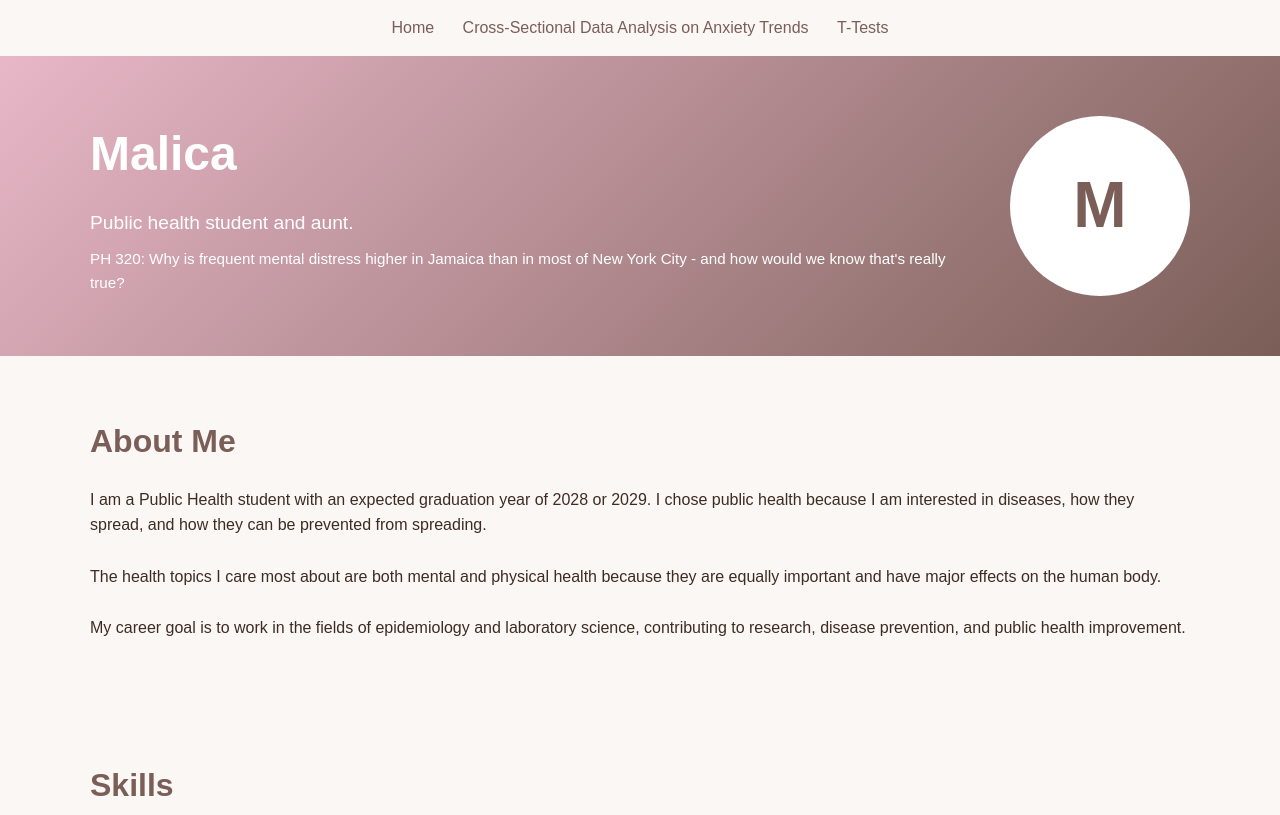
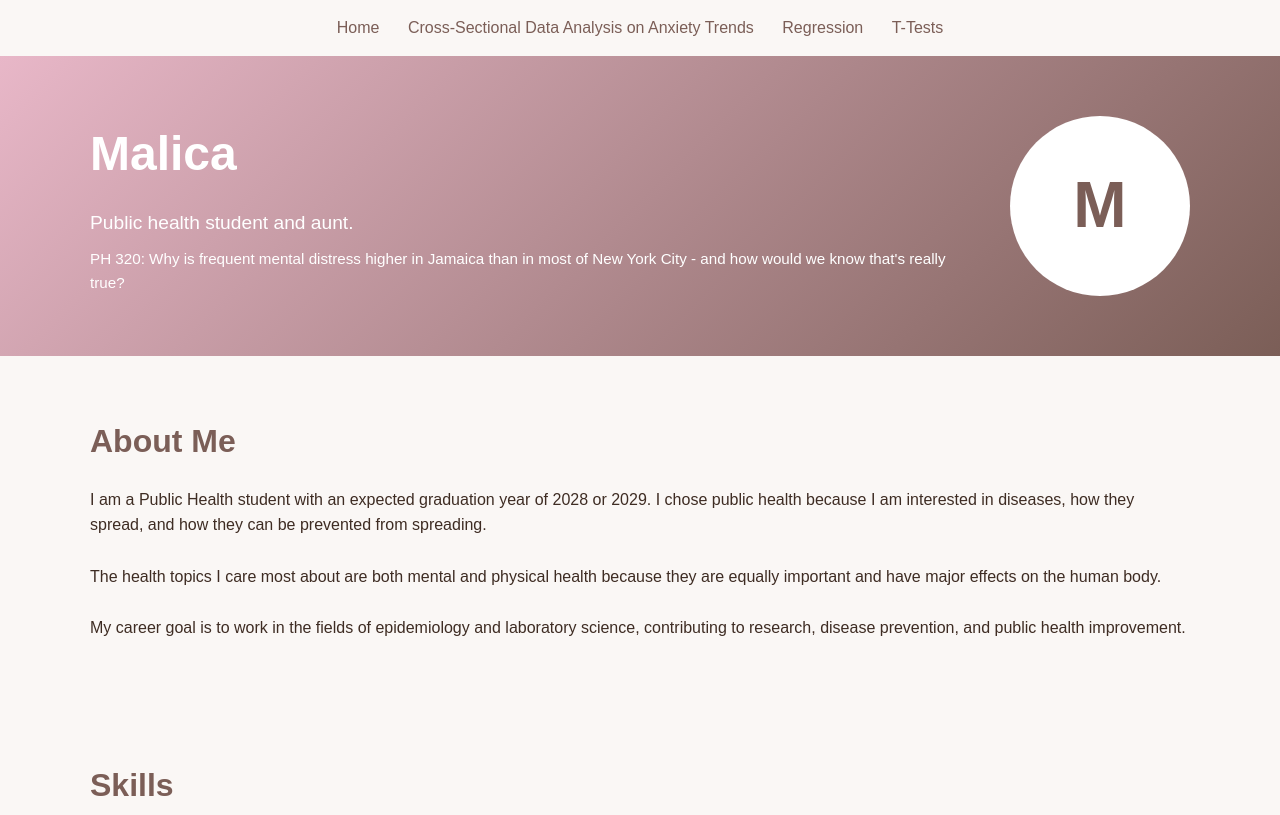
Before and after one commit to malicastepho-ops/portfolio, a plain HTML site: page index.html in a window 1280 px wide. Shown: the top 815 px of the page. Drawn offline with Linux system fonts and the light colour scheme.

Commit message:
Add link to Regression page in navigation

```diff
--- a/index.html
+++ b/index.html
@@ -180,7 +180,7 @@
 <nav class="top-nav">
     <a href="index.html">Home</a>
     <a href="cross-sectional.html">Cross-Sectional Data Analysis on Anxiety Trends</a>
-
+<a href="regression.html">Regression</a>
     <a href="ttest.html">T-Tests</a>
 </nav>
 
```
